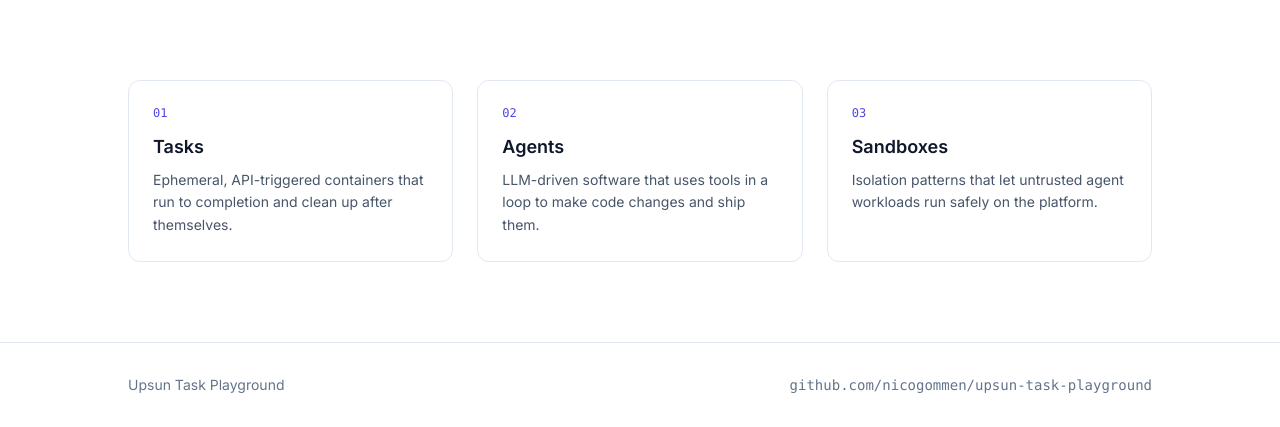
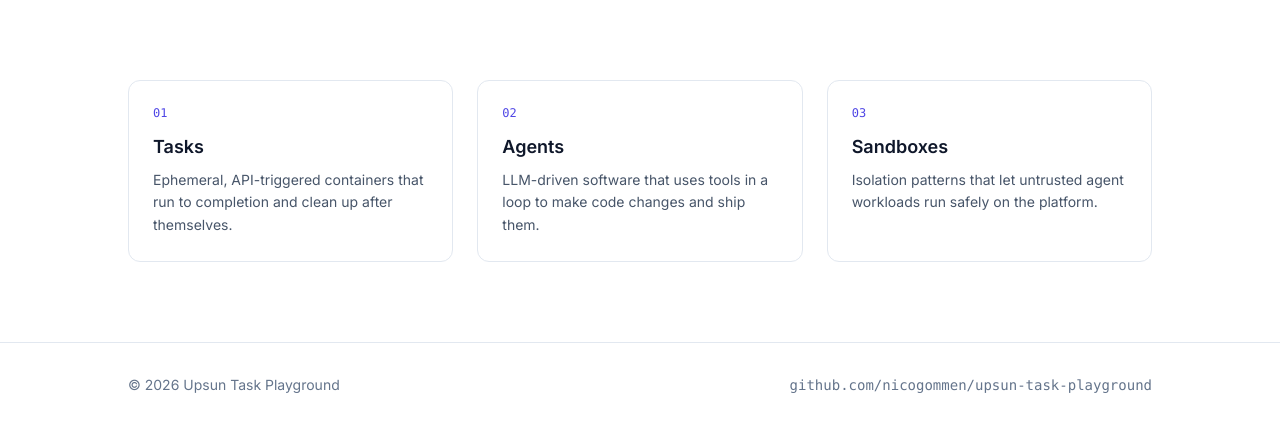
Before and after one commit to nicogommen/upsun-task-playground, a Flask app: page / in a window 1280 px wide. Shown: the part 434-861 px from the top of the page. Run offline with Flask 3, Linux system fonts and the light colour scheme; some libraries are stand-ins or nearby versions.

Commit message:
Agent: Change the homepage footer copyright year to 2026.

```diff
--- a/frontend/templates/index.html
+++ b/frontend/templates/index.html
@@ -49,7 +49,7 @@
 
     <footer class="px-6 py-8 border-t border-slate-200 bg-white">
       <div class="max-w-5xl mx-auto flex flex-col md:flex-row justify-between items-center gap-3 text-sm text-slate-500">
-        <p>Upsun Task Playground</p>
+        <p>&copy; 2026 Upsun Task Playground</p>
         <a href="https://github.com/nicogommen/upsun-task-playground" class="font-mono hover:text-slate-900 transition-colors">github.com/nicogommen/upsun-task-playground</a>
       </div>
     </footer>
```
